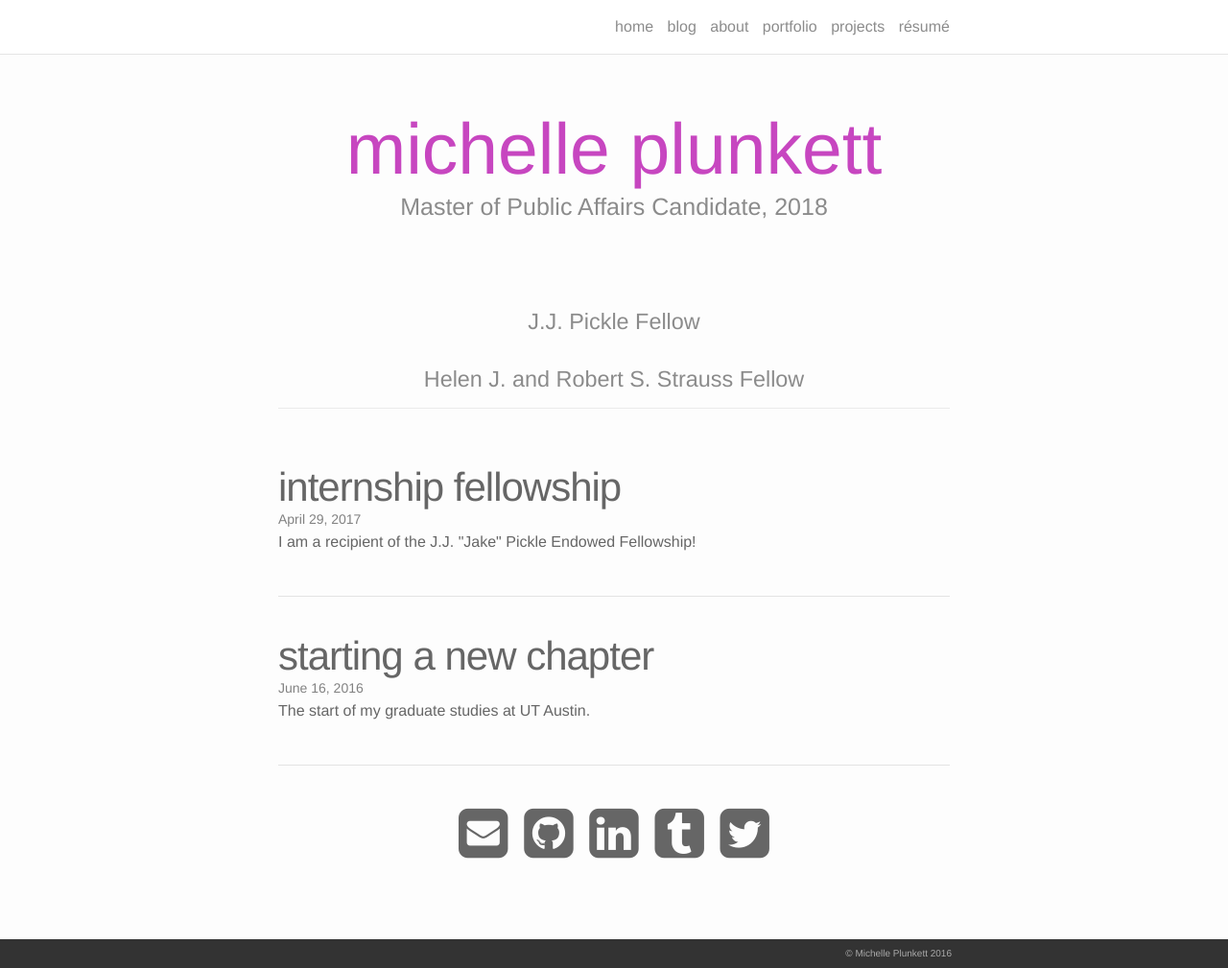
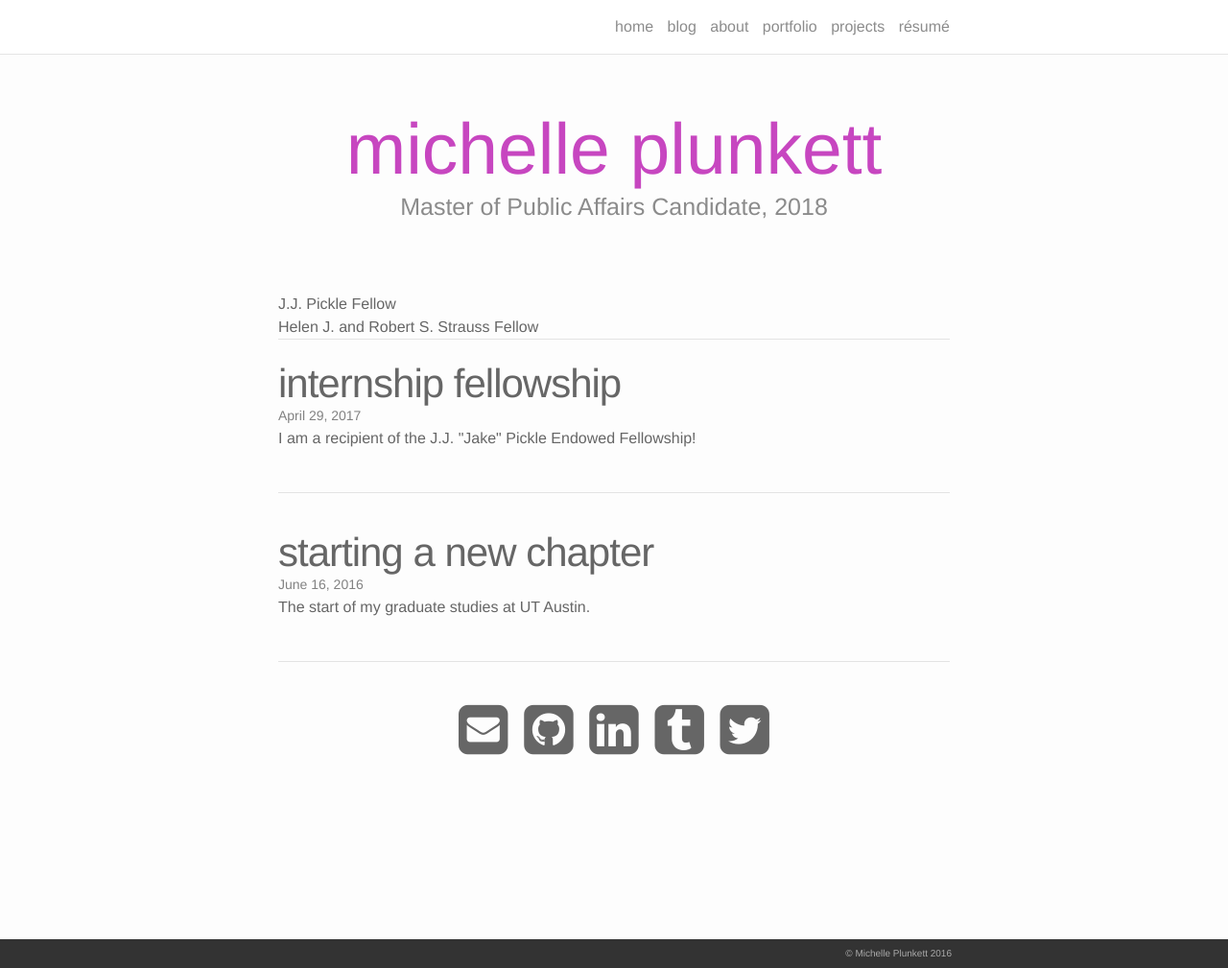
Before and after one commit to michelleplunkett/michelleplunkett.github.io, a Jekyll site: the page built from index.html, in a window 1280 px wide and 1009 px high. Shown: the whole window at 96% size. Built offline with Jekyll 4.4.1, drawn with Linux system fonts in a browser that asks for light colours; nearby versions of some CDN libraries; the list of posts is cut into pages by our own code.

Commit message:
Update index.html

```diff
--- a/index.html
+++ b/index.html
@@ -6,12 +6,10 @@
   <h1>michelle plunkett</h1>
   <h2>Master of Public Affairs Candidate, 2018</h2>
   <br/>
-	<h3>J.J. Pickle Fellow<br/>Helen J. and Robert S. Strauss Fellow</h3>
-  <hr>
-  <br/>
 </div>
-
-
+<h4>J.J. Pickle Fellow<br/>Helen J. and Robert S. Strauss Fellow</h4>
+<hr>
+<br/>
 <ul class="post-list">
     {% for post in paginator.posts %}
       <li>
```
